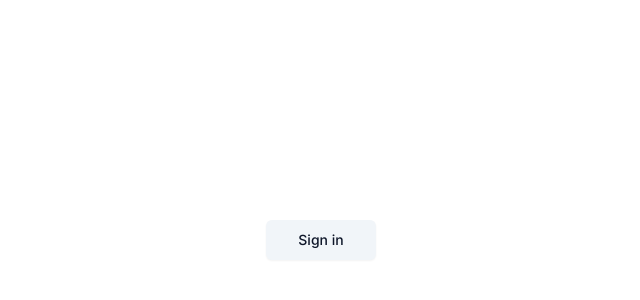
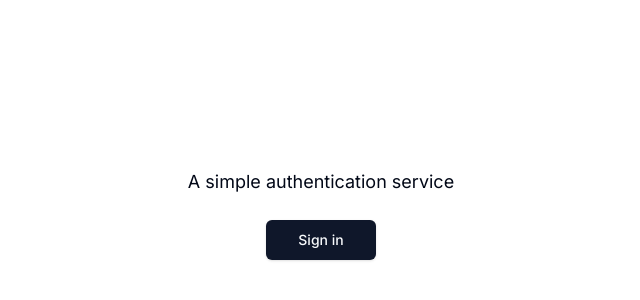
Before and after one commit to ZivFisher/next-auth, a Next.js app: page / in a window 1280 px wide. Shown: the part 198-498 px from the top of the page, without its empty margins (319-959 px from the left). Built offline with nearby package versions, Linux system fonts and the light colour scheme; no server answers.

Commit message:
fix: changed style

```diff
--- a/app/page.tsx
+++ b/app/page.tsx
@@ -14,18 +14,16 @@ export default function Home() {
       <div className="space-y-6 text-center">
         <h1
           className={cn(
-            "text-6xl font-semibold text-white drop-shadow-md",
+            "text-6xl font-semibold drop-shadow-xl",
             font.className
           )}
         >
           {process.env.APPLICATION_NAME}
         </h1>
-        <p className="text-white text-lg">A simple authentication service</p>
+        <p className="text-lg">A simple authentication service</p>
         <div>
           <LoginButton>
-            <Button variant="secondary" size="lg">
-              Sign in
-            </Button>
+            <Button size="lg">Sign in</Button>
           </LoginButton>
         </div>
       </div>
```
